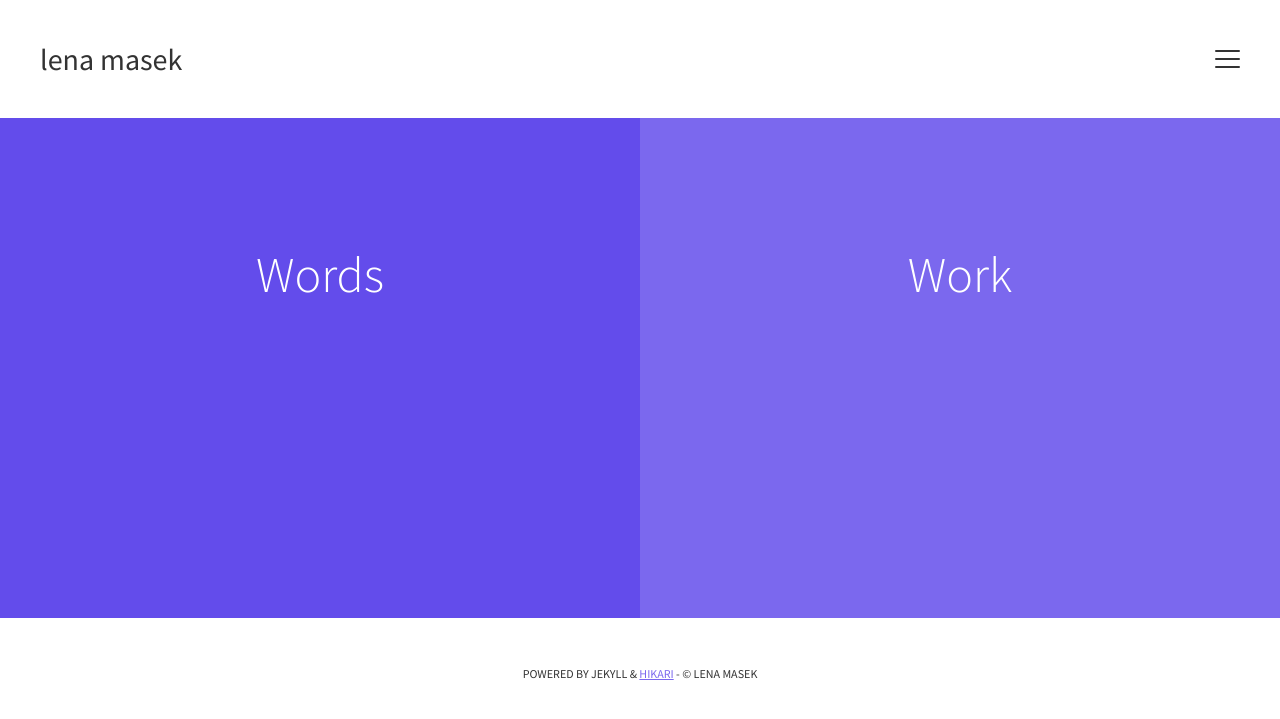
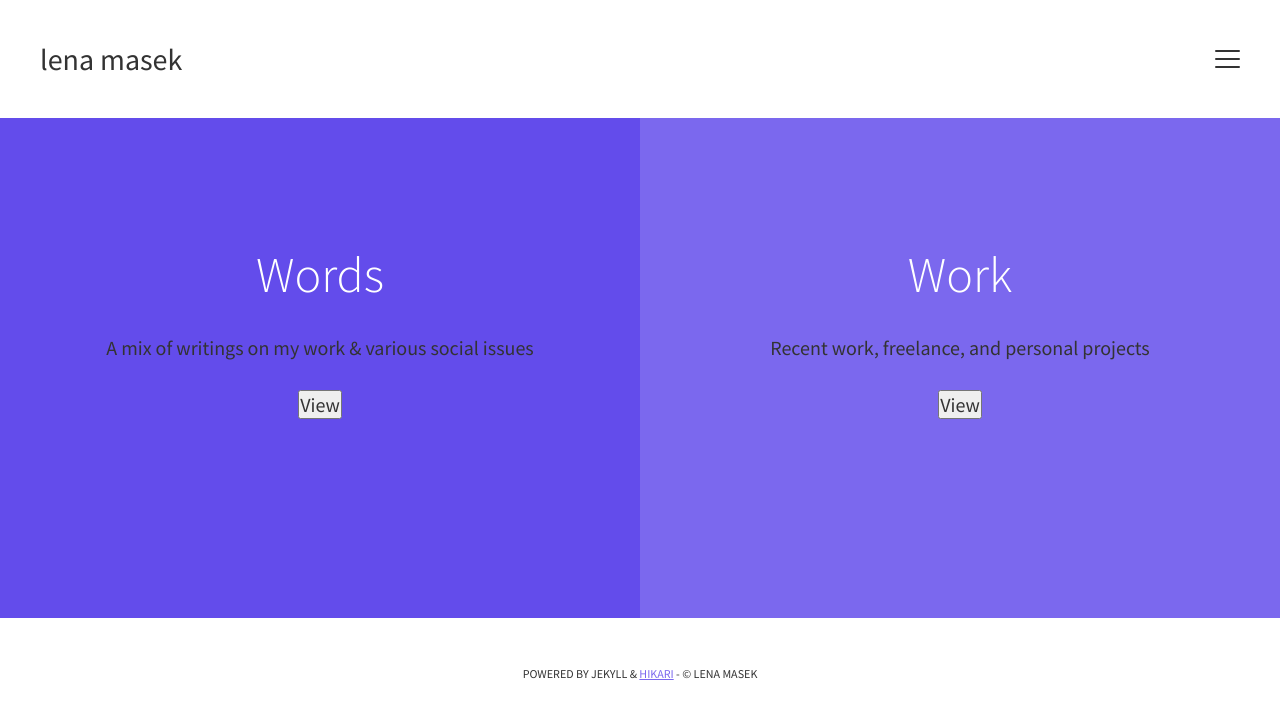
Before and after one commit to lenamasek/lenamasek.github.io, a Jekyll site: the page built from frontpage.html, in a window 1280 px wide. Shown: the top 719 px of the page. Built offline with Jekyll 4.4.1, drawn with Linux system fonts in a browser that asks for light colours.

Commit message:
front page

```diff
--- a/frontpage.html
+++ b/frontpage.html
@@ -7,8 +7,18 @@ title: Homepage
 
 <div class="words frontpg">
 <h1>Words</h1>
+<p>
+  A mix of writings on my work & various social issues
+</p>
+
+<button>View</button>
 </div>
 
 <div class="work frontpg">
 <h1>Work</h1>
+<p>
+  Recent work, freelance, and personal projects
+</p>
+
+<button>View</button>
 </div>
```
